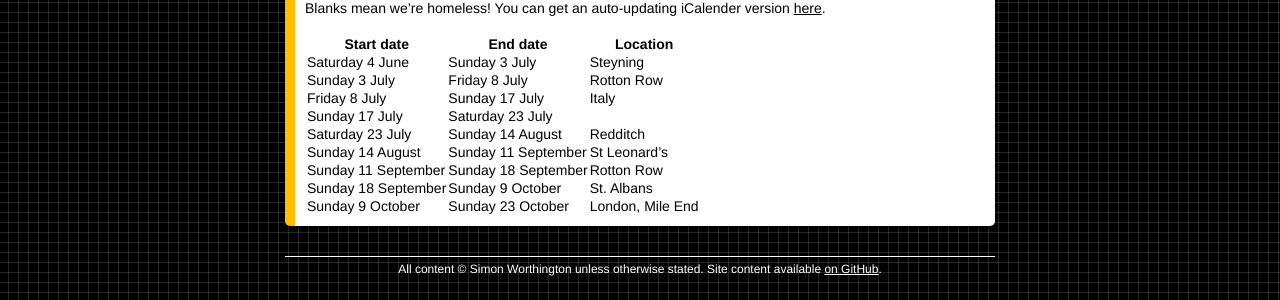
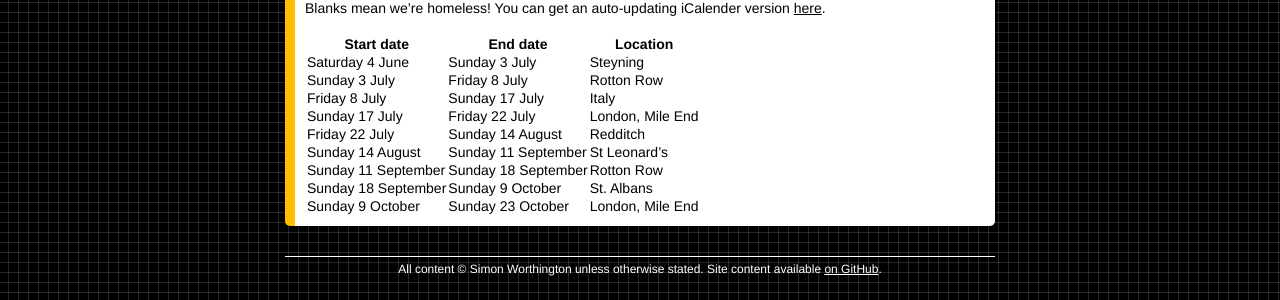
Before and after one commit to simonwo/simonwo.net, a Jekyll site: the page built from _posts/2022-06-08-travel-schedule.md, in a window 1280 px wide. Shown: the part 246-546 px from the top of the page. Built offline with Jekyll 4.4.1, drawn with Linux system fonts in a browser that asks for light colours; comment, search, counter and statistics services are not loaded.

Commit message:
We're going to London

```diff
--- a/_data/nomads.yml
+++ b/_data/nomads.yml
@@ -8,9 +8,9 @@
   end: 2022-07-17
   location: Italy
 - start: 2022-07-17
-  end: 2022-07-23
-  location:
-- start: 2022-07-23
+  end: 2022-07-22
+  location: London, Mile End
+- start: 2022-07-22
   end: 2022-08-14
   location: Redditch
 - start: 2022-08-14
```
